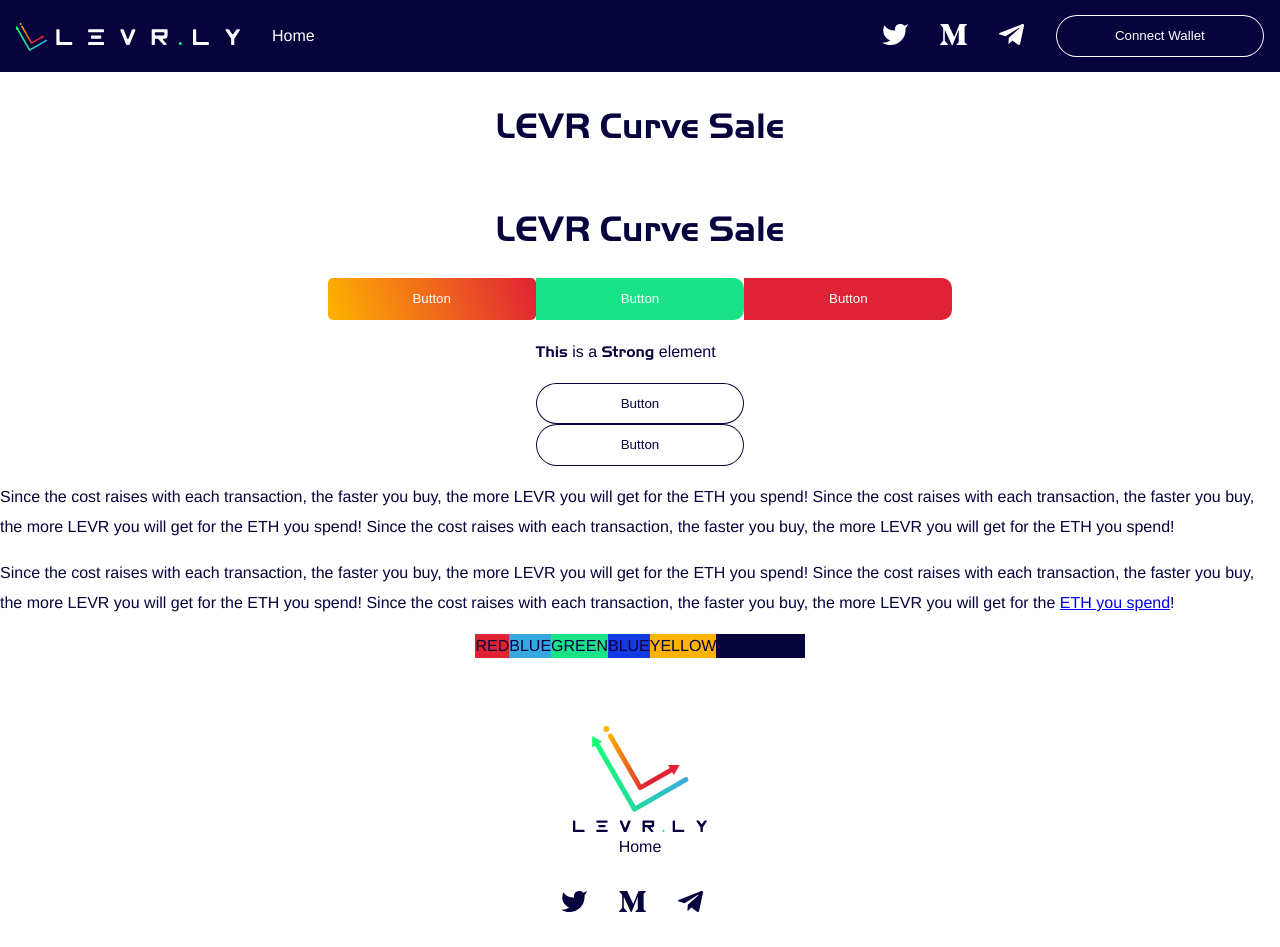
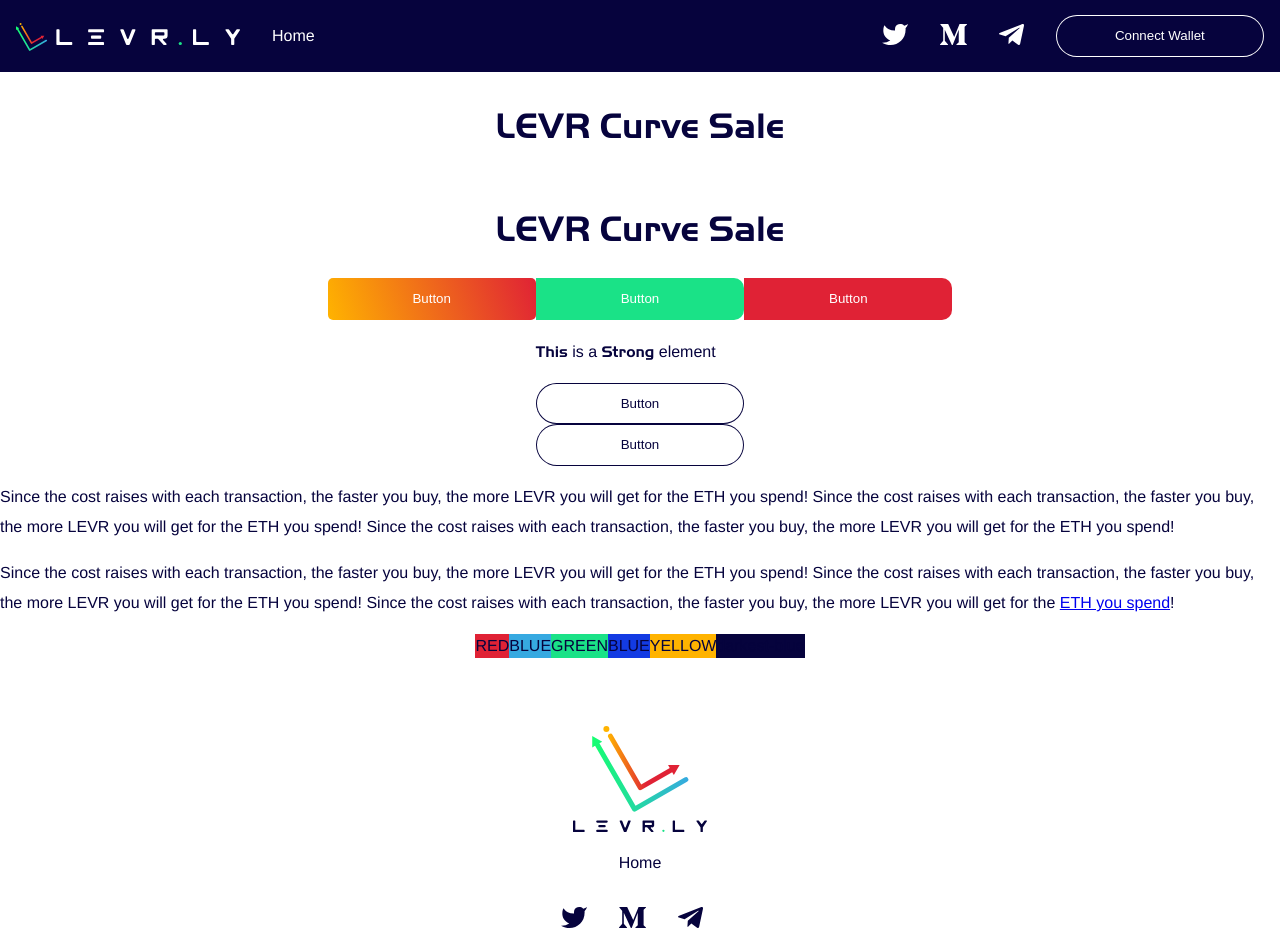
Before and after one commit to team-toast/levr-dashboard, a Next.js app: page / in a window 1280 px wide. Shown: the top 947 px of the page. Built offline with nearby package versions, Linux system fonts and the light colour scheme.

Commit message:
[feature/PD-296] Footer

```diff
--- a/src/components/Footer.jsx
+++ b/src/components/Footer.jsx
@@ -51,7 +51,8 @@ const PageLinks = styled.div`
   a {
     color: #06033d !important;
     text-decoration: none;
-    padding: 1rem 1rem 0;
+    margin: 1rem 1rem 0;
+    display: inline-block;
     &:hover {
       text-decoration: underline;
     }
```
